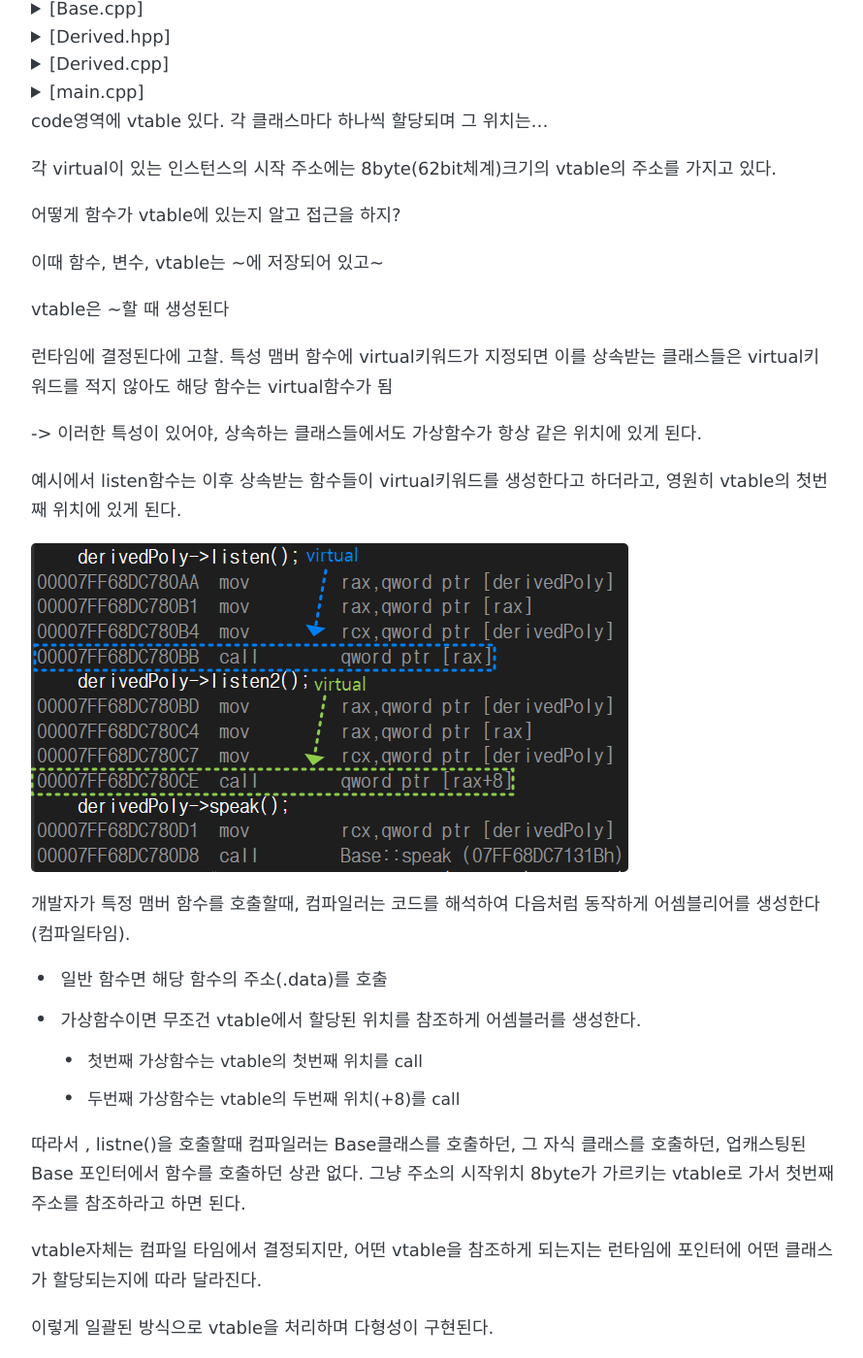
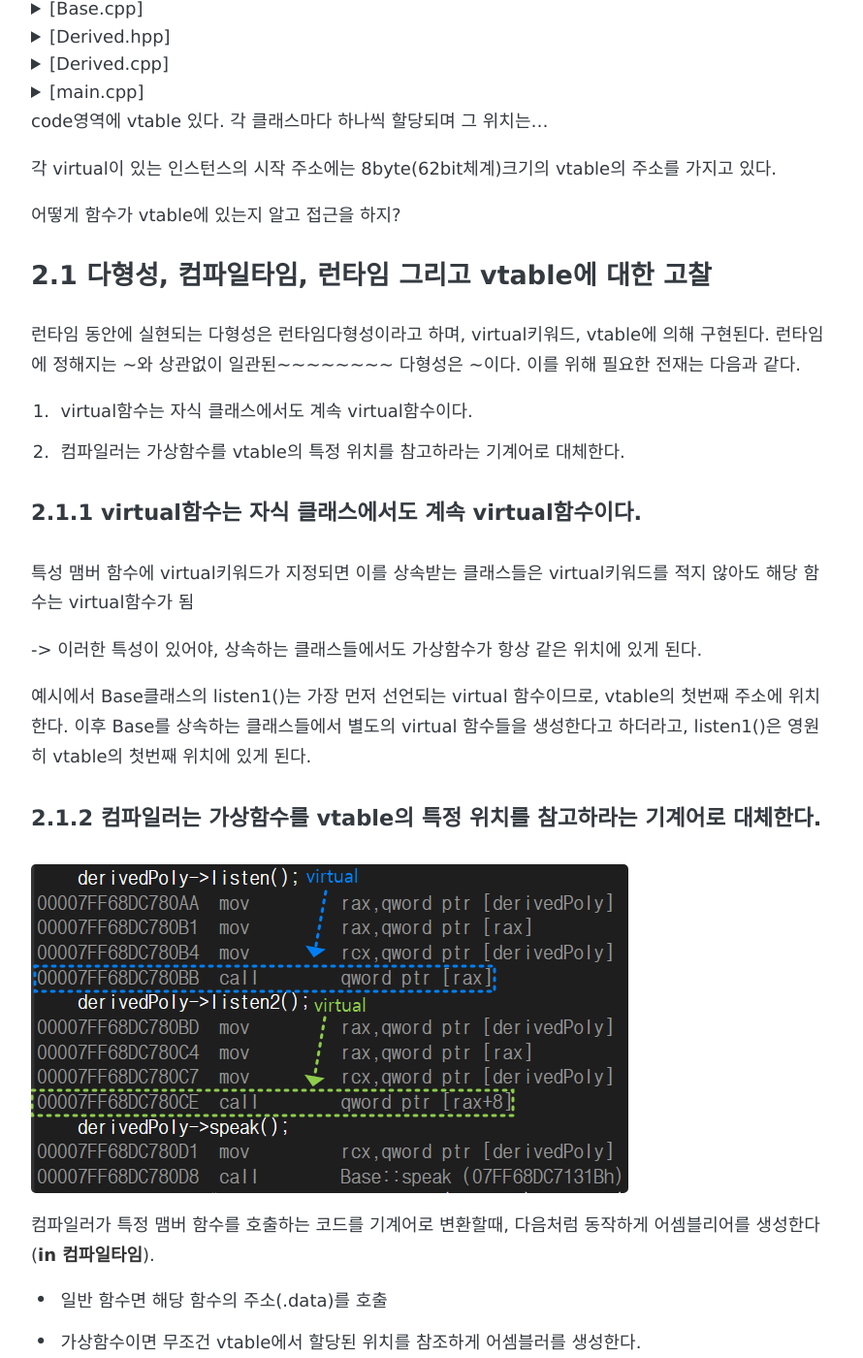
Before and after one commit to gyujun9403/gyujun9403.github.io, a Jekyll site: the page built from _posts/2022-05-25-compile_to_virtual.md, in a window 1280 px wide and 1400 px high, scrolled down 5613 px. Shown: the whole window at 97% size, without its empty margins (194-1084 px from the left). Built offline with Jekyll 4.4.1, drawn with Linux system fonts in a browser that asks for light colours; some web fonts are replaced; comment, search, counter and statistics services are not loaded; some of the changed text lies outside the part shown.

Commit message:
virtual ing

```diff
--- a/_posts/2022-05-25-compile_to_virtual.md
+++ b/_posts/2022-05-25-compile_to_virtual.md
@@ -245,27 +245,30 @@ code영역에 vtable 있다. 각 클래스마다 하나씩 할당되며 그 위
 
 어떻게 함수가 vtable에 있는지 알고 접근을 하지?
 
+### 2.1 다형성, 컴파일타임, 런타임 그리고 vtable에 대한 고찰
+런타임 동안에 실현되는 다형성은 런타임다형성이라고 하며, virtual키워드, vtable에 의해 구현된다.
+런타임에 정해지는 ~와 상관없이 일관된~~~~~~~~
+다형성은 ~이다. 이를 위해 필요한 전재는 다음과 같다.
+1. virtual함수는 자식 클래스에서도 계속 virtual함수이다.
+2. 컴파일러는 가상함수를 vtable의 특정 위치를 참고하라는 기계어로 대체한다.
 
-이때 함수, 변수, vtable는 ~에 저장되어 있고~
 
-vtable은 ~할 때 생성된다
-
-런타임에 결정된다에 고찰.
+#### 2.1.1 virtual함수는 자식 클래스에서도 계속 virtual함수이다.
 특성 맴버 함수에 virtual키워드가 지정되면 이를 상속받는 클래스들은 virtual키워드를 적지 않아도 해당 함수는 virtual함수가 됨
 
 -> 이러한 특성이 있어야, 상속하는 클래스들에서도 가상함수가 항상 같은 위치에 있게 된다.
 
-예시에서 listen함수는 이후 상속받는 함수들이 virtual키워드를 생성한다고 하더라고, 영원히 vtable의 첫번째 위치에 있게 된다.
+예시에서 Base클래스의 listen1()는 가장 먼저 선언되는 virtual 함수이므로, vtable의 첫번째 주소에 위치한다. 이후 Base를 상속하는 클래스들에서 별도의 virtual 함수들을 생성한다고 하더라고, listen1()은 영원히 vtable의 첫번째 위치에 있게 된다.
 
-
+#### 2.1.2 컴파일러는 가상함수를 vtable의 특정 위치를 참고하라는 기계어로 대체한다.
 ![](/images\cpp\virtual_funcs_call.png)
-개발자가 특정 맴버 함수를 호출할때, 컴파일러는 코드를 해석하여 다음처럼 동작하게 어셈블리어를 생성한다(컴파일타임).
+컴파일러가 특정 맴버 함수를 호출하는 코드를 기계어로 변환할때, 다음처럼 동작하게 어셈블리어를 생성한다(**in 컴파일타임**).
 - 일반 함수면 해당 함수의 주소(.data)를 호출
 - 가상함수이면 무조건 vtable에서 할당된 위치를 참조하게 어셈블러를 생성한다.
 	- 첫번째 가상함수는 vtable의 첫번째 위치를 call
-	- 두번째 가상함수는 vtable의 두번째 위치(+8)를 call
+	- 두번째 가상함수는 vtable의 두번째 위치(+8byte)를 call
 
-따라서 , listne()을 호출할때 컴파일러는 Base클래스를 호출하던, 그 자식 클래스를 호출하던, 업캐스팅된 Base 포인터에서 함수를 호출하던 상관 없다. 그냥 주소의 시작위치 8byte가 가르키는 vtable로 가서 첫번째 주소를 참조하라고 하면 된다.
+따라서, listen1()을 호출하는 코드를 컴파일러가 변환할때, 실제 클래스에 따라서  Base클래스를 호출하던, 그 자식 클래스를 호출하던, 업캐스팅된 Base 포인터에서 함수를 호출하던 상관 없다. 그냥 인스턴스 주소가 가르키는 vtable로 가서 첫번째 주소를 참조하라고 하면 된다.
 
 vtable자체는 컴파일 타임에서 결정되지만, 어떤 vtable을 참조하게 되는지는 런타임에 포인터에 어떤 클래스가 할당되는지에 따라 달라진다.
 
```
Also changed, not shown: 2 other files.
